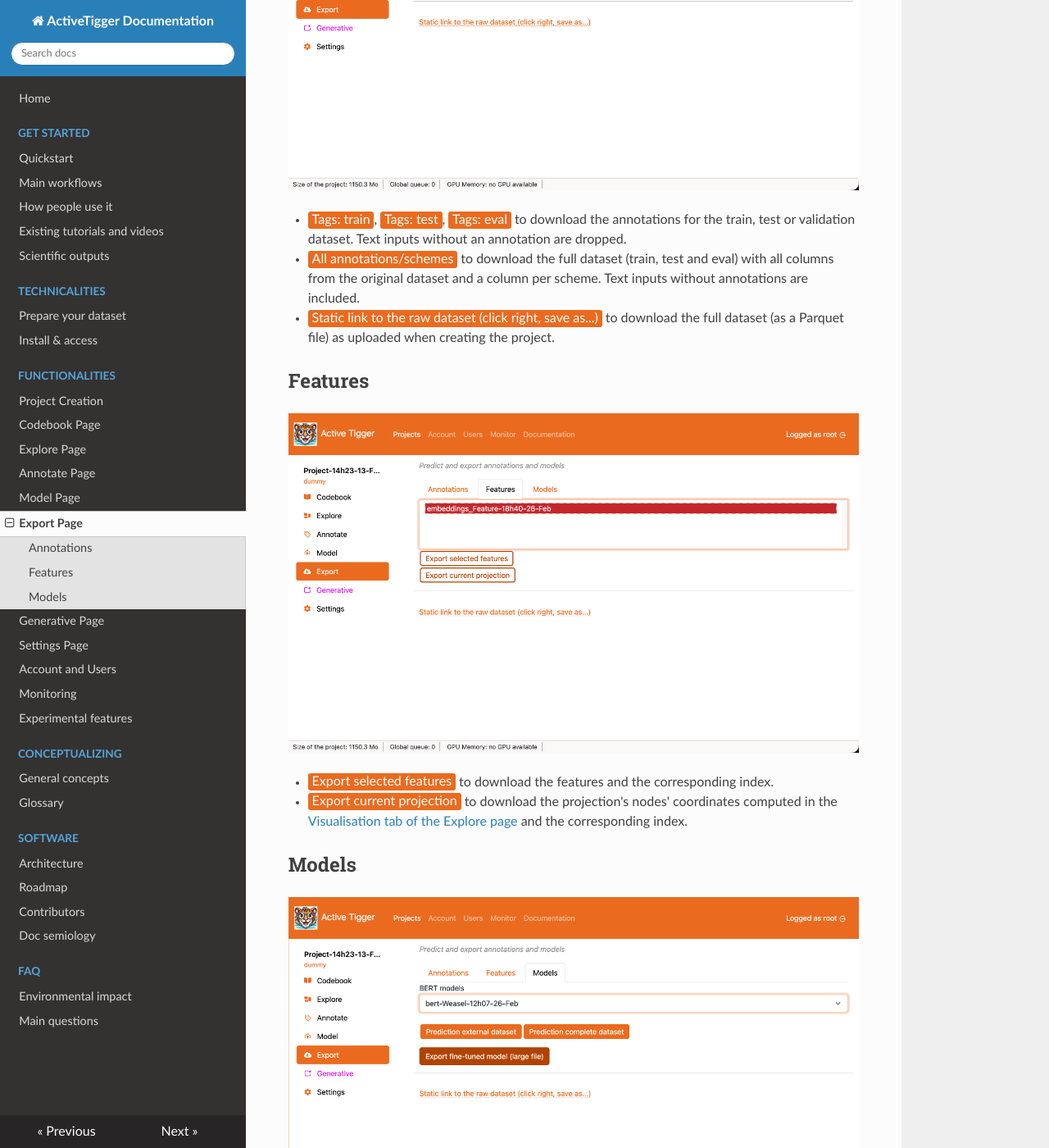
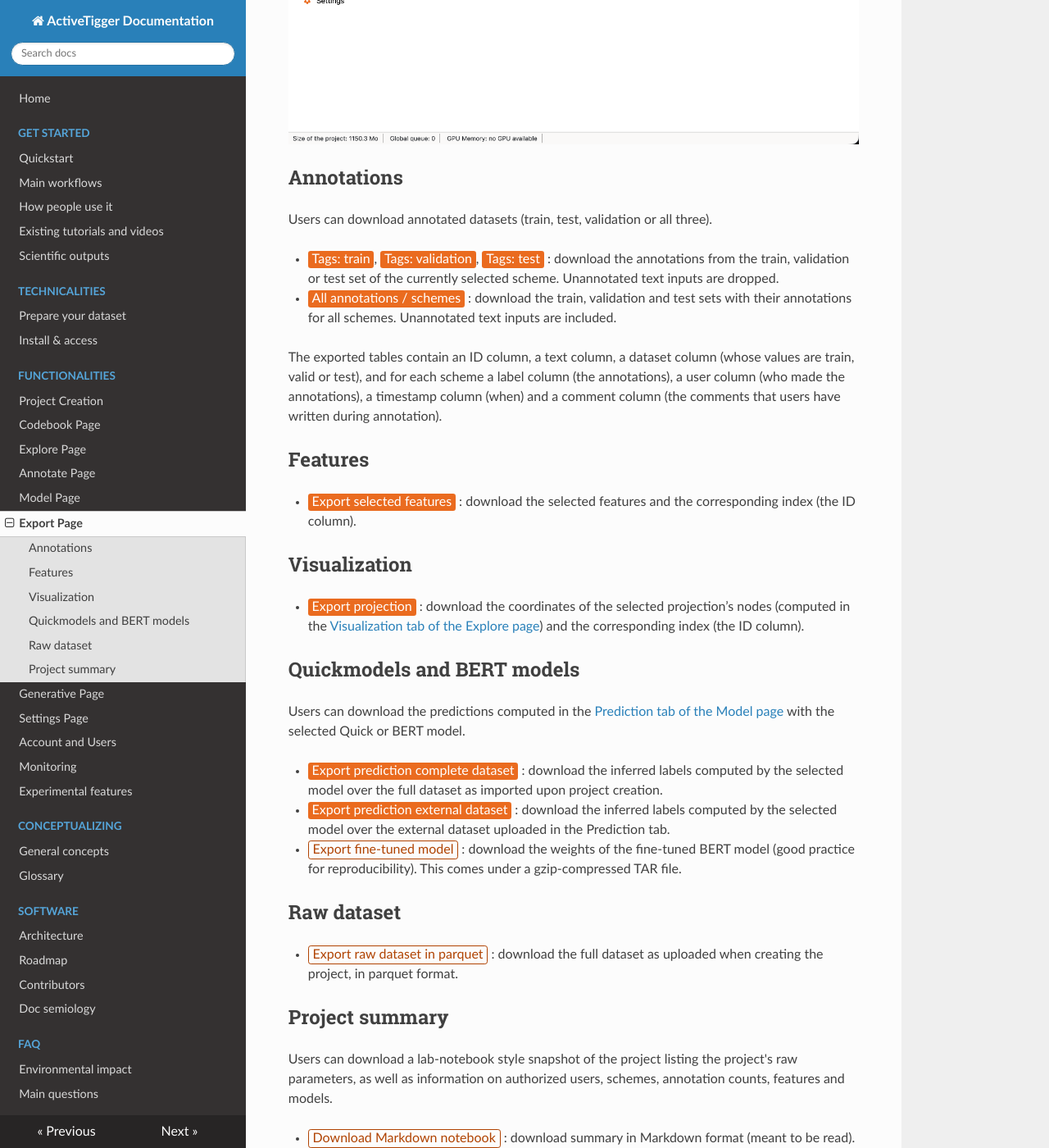
Before and after one commit to activetigger/documentation, an MkDocs documentation site: the page built from docs/functionalities/export.md, in a window 1280 px wide and 1400 px high, scrolled down 494 px. Shown: the whole window at 82% size. Built offline with MkDocs 1.6.1, drawn with Linux system fonts in a browser that asks for light colours; nearby versions of some CDN libraries; some of the changed text lies outside the part shown.

Commit message:
updated content export page

```diff
--- a/docs/functionalities/export.md
+++ b/docs/functionalities/export.md
@@ -1,28 +1,42 @@
 # Export page
 
-On this page, you can export your existing data, annotations, and models.
+On this page, you can export your data, annotations, projections, features and models.
+You can choose your preferred file format (CSV, XLSX or Parquet) in the upper right-hand corner of the page.
+
+![](../img/functionalities/export-annotations.png)
 
 ## Annotations
 
-This tab allows users to download annotated datasets (train, test, validation or all).
+Users can download annotated datasets (train, test, validation or all three).
 
-![](../img/functionalities/export-annotations.png)
+- <span class="action primary">Tags: train</span>, <span class="action primary">Tags: validation</span>, <span class="action primary">Tags: test</span> : download the annotations from the train, validation or test set of the currently selected scheme. Unannotated text inputs are dropped.
+- <span class="action primary">All annotations / schemes</span> : download the train, validation and test sets with their annotations for all schemes. Unannotated text inputs are included.
 
-- <span class="action primary">Tags: train</span>, <span class="action primary">Tags: test</span>, <span class="action primary">Tags: eval</span> to download the annotations for the train, test or validation dataset. Text inputs without an annotation are dropped.
-- <span class="action primary">All annotations/schemes</span> to download the full dataset (train, test and eval) with all columns from the original dataset and a column per scheme. Text inputs without annotations are included.
-- <span class="action primary">Static link to the raw dataset (click right, save as...)</span> to download the full dataset (as a Parquet file) as uploaded when creating the project.
+The exported tables contain an ID column, a text column, a dataset column (whose values are train, valid or test), and for each scheme a label column (the annotations), a user column (who made the annotations), a timestamp column (when) and a comment column (the comments that users have written during annotation).
 
 ## Features
 
-![](../img/functionalities/export-features.png)
+- <span class="action primary">Export selected features</span> : download the selected features and the corresponding index (the ID column).
 
-- <span class="action primary">Export selected features</span> to download the features and the corresponding index.
-- <span class="action primary">Export current projection</span> to download the projection's nodes' coordinates computed in the [Visualisation tab of the Explore page](./explore.md#visualization) and the corresponding index.
+## Visualization
 
-## Models
+- <span class="action primary">Export projection</span> : download the coordinates of the selected projection’s nodes (computed in the [Visualization tab of the Explore page](./explore.md#visualization)) and the corresponding index (the ID column).
 
-![](../img/functionalities/export-models.png)
+## Quickmodels and BERT models
 
-- <span class="action primary">Prediction on external dataset</span> to upload a new dataset and infer labels for each row using the selected model.
-- <span class="action primary">Prediction on complete dataset</span> to infer labels on the full dataset as imported upon project creation.
-- <span class="action secondary">Export fine-tuned model (large file)</span> to download the weights of the fine-tuned model (good practice for reproducibility).
+Users can download the predictions computed in the [Prediction tab of the Model page](./model.md) with the selected Quick or BERT model.
+
+- <span class="action primary">Export prediction complete dataset</span> : download the inferred labels computed by the selected model over the full dataset as imported upon project creation.
+- <span class="action primary">Export prediction external dataset</span> : download the inferred labels computed by the selected model over the external dataset uploaded in the Prediction tab.
+- <span class="action secondary">Export fine-tuned model</span> : download the weights of the fine-tuned BERT model (good practice for reproducibility). This comes under a gzip-compressed TAR file.
+
+## Raw dataset
+
+- <span class="action secondary">Export raw dataset in parquet</span> : download the full dataset as uploaded when creating the project, in parquet format.
+
+## Project summary
+
+Users can download a lab-notebook style snapshot of the project listing the project's raw parameters, as well as information on authorized users, schemes, annotation counts, features and models.
+
+- <span class="action secondary">Download Markdown notebook</span> : download summary in Markdown format (meant to be read).
+- <span class="action secondary">Download JSON</span> : download summary in JSON format (suitable for the CLI client).
```
